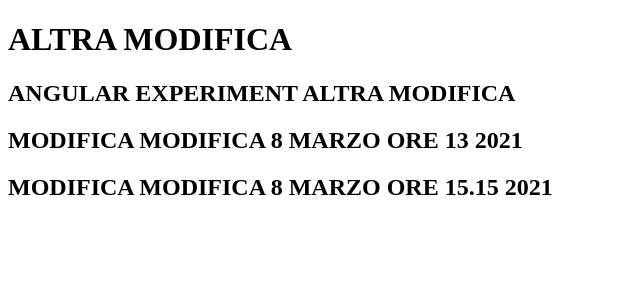
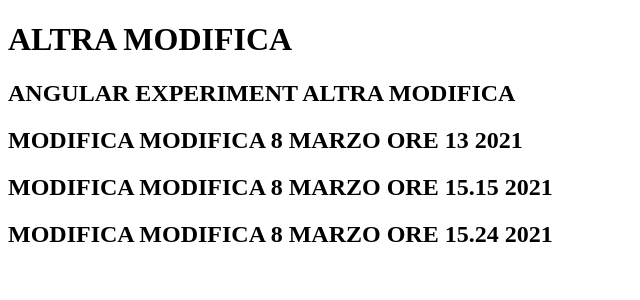
Before and after one commit to StefanoSpreghini/esercizioAngular, an Angular app in the folder helloworld2/: page / in a window 1280 px wide. Shown: the top 300 px of the page, without its empty margins (0-640 px from the left). Built offline with nearby package versions, Linux system fonts and the light colour scheme.

Commit message:
Aggiornamento 15.24

```diff
--- a/helloworld2/src/app/app.component.html
+++ b/helloworld2/src/app/app.component.html
@@ -2,3 +2,4 @@
 <h2>ANGULAR EXPERIMENT ALTRA MODIFICA</h2>
 <h2>MODIFICA MODIFICA 8 MARZO ORE 13 2021</h2>
 <h2>MODIFICA MODIFICA 8 MARZO ORE 15.15 2021</h2>
+<h2>MODIFICA MODIFICA 8 MARZO ORE 15.24 2021</h2>
```
